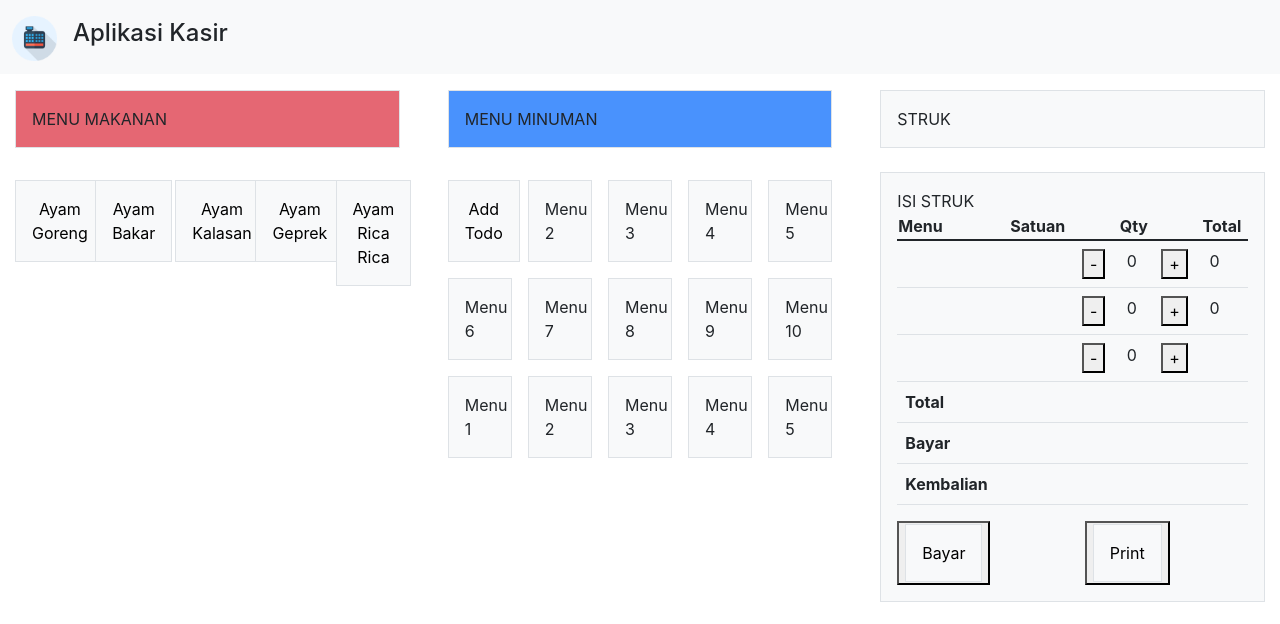
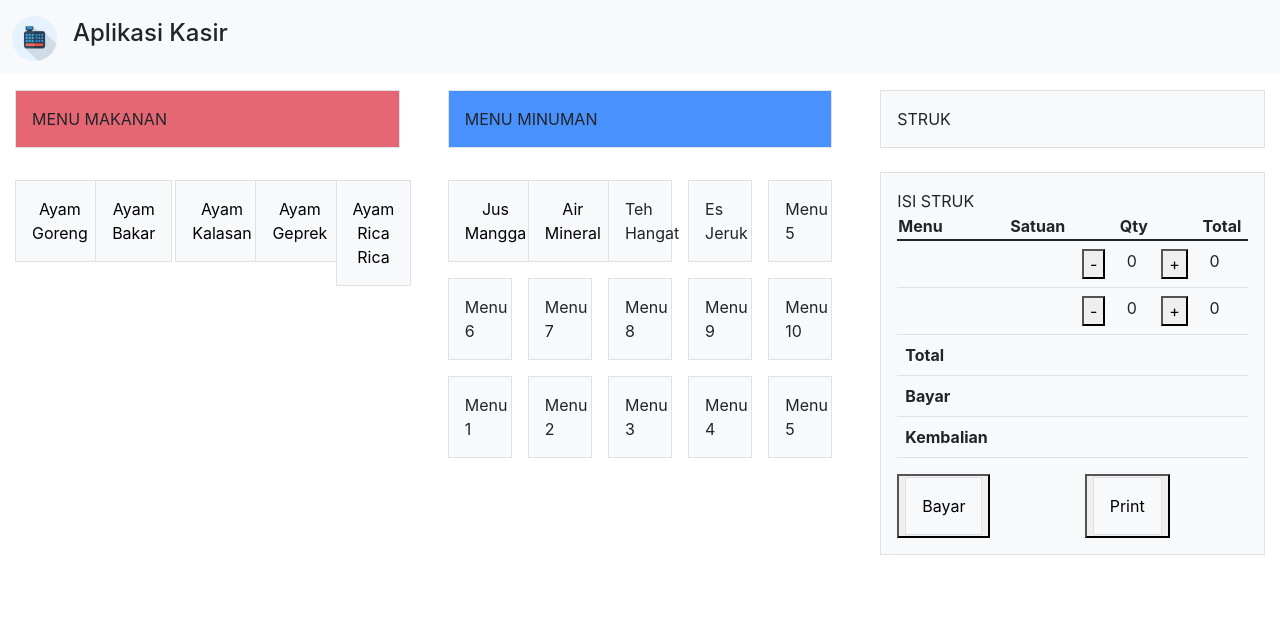
Before and after one commit to joese07/Mini_project_alterra, a React (Create React App) app: page / in a window 1280 px wide. Shown: the top 624 px of the page. Built offline with nearby package versions, Linux system fonts and the light colour scheme.

Commit message:
feature lit

```diff
--- a/src/pages/Home.js
+++ b/src/pages/Home.js
@@ -44,7 +44,7 @@ const menuMinuman = [
   },
   {
     id: 2,
-    nama: "teh manis",
+    nama: "air mineral",
     harga: 5000,
   },
   {
@@ -76,6 +76,10 @@ function Home(props) {
   const [menuAbakar, setMakanAbakar] = useState([]);
   const [hargaAbakar, setHargaAbakar] = useState([]);
 
+  const [airMineral, setAirMineral] = useState([]);
+  const [tehHangat, setTehhangat] = useState([]);
+  const [esJeruk, setEsjeruk] = useState([]);
+
   useEffect(() => {
     setTotal(() => count * todoss);
   }, [count]);
@@ -84,6 +88,24 @@ function Home(props) {
     setTotalMakanan(() => countSatu * toHargaMakanan);
   }, [countSatu]);
 
+  const handelAirmineral = () => {
+    const menuAirmineral = menuMinuman.find((e) => e.id === 2);
+    const minumanAirmineral = menuAirmineral.nama;
+    // const minumanHargaAirmineral = menuAirmineral.harga;
+    setAirMineral((t) => [...t, minumanAirmineral]);
+  };
+
+  const handleTehhangat = () => {
+    const menuTehhangat = menuMinuman.find((e) => e.id === 3);
+    const minumanTehhangat = menuTehhangat.nama;
+    setTehhangat((t) => [...t, minumanTehhangat]);
+  };
+
+  const handleEsjeruk = () => {
+    const menuEsjeruk = menuMinuman.find((e) => e.id === 3);
+    const minumanEsjeruk = menuEsjeruk.nama;
+    setEsjeruk((t) => [...t, minumanEsjeruk]);
+  };
   // const styles = StyleSheet.create({
   //   page: {
   //     flexDirection: "row",
@@ -243,17 +265,23 @@ function Home(props) {
             <div class="row row-cols-2 row-cols-lg-5 g-2 g-lg-3 mt-3">
               <div class="col">
                 <button class="p-3 border bg-light" onClick={handleMenuMinum}>
-                  Add Todo
+                  Jus Mangga
                 </button>
               </div>
               <div class="col">
-                <div class="p-3 border bg-light">Menu 2</div>
+                <button class="p-3 border bg-light" onClick={handelAirmineral}>
+                  Air Mineral
+                </button>
               </div>
               <div class="col">
-                <div class="p-3 border bg-light">Menu 3</div>
+                <div class="p-3 border bg-light" onClick={handleTehhangat}>
+                  Teh Hangat
+                </div>
               </div>
               <div class="col">
-                <div class="p-3 border bg-light">Menu 4</div>
+                <div class="p-3 border bg-light" onClick={handleEsjeruk}>
+                  Es Jeruk
+                </div>
               </div>
               <div class="col">
                 <div class="p-3 border bg-light">Menu 5</div>
@@ -342,22 +370,41 @@ function Home(props) {
                         </td>
                         <td>{toTotalMakanan}</td>
                       </tr>
+
+                      {airMineral.map((todo) => {
+                        return (
                           <tr>
-                        <td>{menuAbakar}</td>
+                            <td>{todo}</td>
                             <td>{hargaAbakar}</td>
                             <td>
-                          <button onClick={() => setCountSatu((c) => c - 1)}>
-                            -
-                          </button>
+                              <button>-</button>
                             </td>
                             <td>{countSatu}</td>
                             <td>
-                          <button onClick={() => setCountSatu((c) => c + 1)}>
-                            +
-                          </button>
+                              <button>+</button>
                             </td>
                             <td>{hargaAbakar}</td>
                           </tr>
+                        );
+                      })}
+
+                      {tehHangat.map((todo) => {
+                        return (
+                          <tr>
+                            <td>{todo}</td>
+                            <td>{hargaAbakar}</td>
+                            <td>
+                              <button>-</button>
+                            </td>
+                            <td>{countSatu}</td>
+                            <td>
+                              <button>+</button>
+                            </td>
+                            <td>{hargaAbakar}</td>
+                          </tr>
+                        );
+                      })}
+
                       <tr>
                         <td>
                           <strong>Total</strong>
```
Lines whose indentation alone changed are shown as unchanged.
